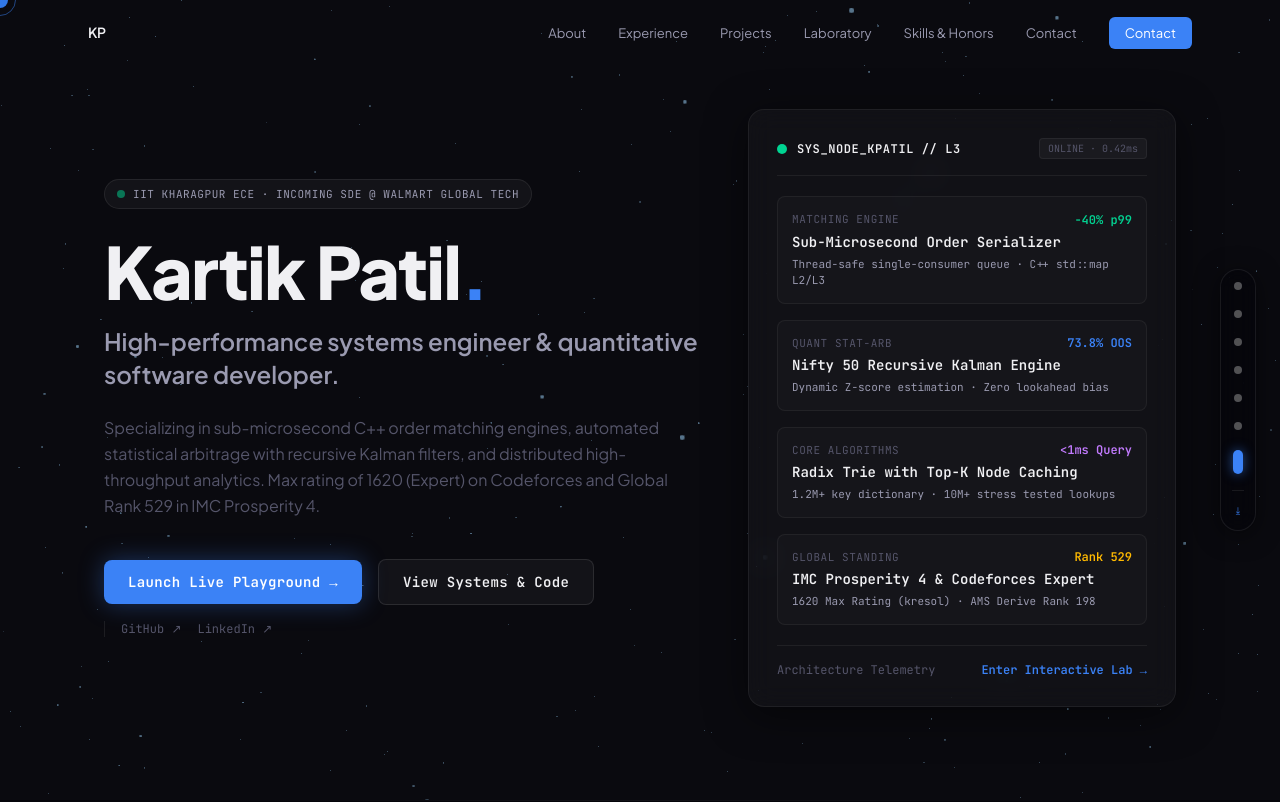
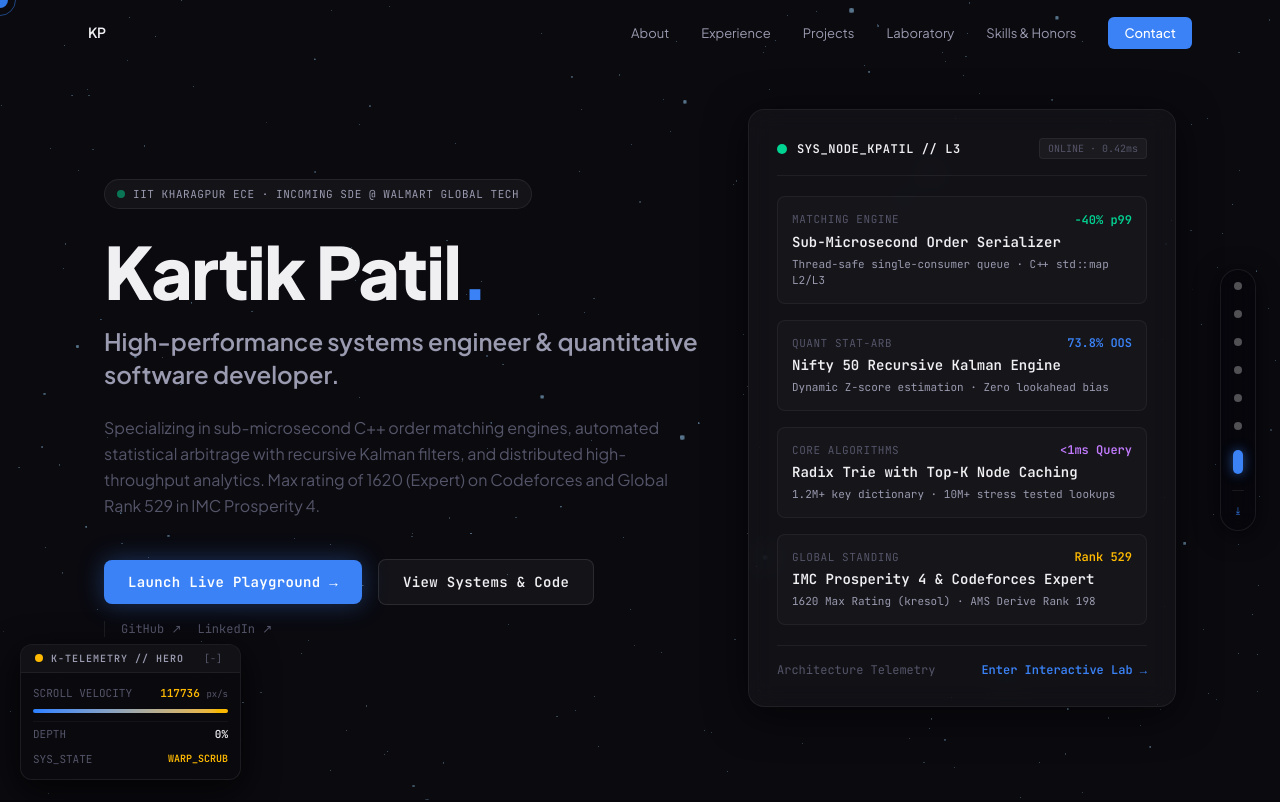
Before and after one commit to kmzpatil/portfolio, a Next.js app: page / in a window 1280 px wide. Shown: the top 802 px of the page. Built offline with nearby package versions, Linux system fonts and the light colour scheme.

Commit message:
add gsap scroll velocity skew, telemetry hud, and widen terminal

```diff
--- a/src/app/page.tsx
+++ b/src/app/page.tsx
@@ -11,11 +11,13 @@ import { projects } from "@/lib/data";
 import SmoothScroll from "@/components/SmoothScroll";
 import SectionScroller from "@/components/SectionScroller";
 import CtfConsoleEasterEgg from "@/components/CtfConsoleEasterEgg";
+import GsapScrollEffects from "@/components/GsapScrollEffects";
 
 export default function Home() {
   return (
     <>
       <CtfConsoleEasterEgg />
+      <GsapScrollEffects />
       <ParticleField />
       <NavBar />
       <SectionScroller />
--- /dev/null
+++ b/src/components/GsapScrollEffects.tsx
@@ -0,0 +1,173 @@
+'use client';
+
+import { useEffect, useRef, useState } from 'react';
+import { gsap } from 'gsap';
+import { ScrollTrigger } from 'gsap/ScrollTrigger';
+
+if (typeof window !== 'undefined') {
+  gsap.registerPlugin(ScrollTrigger);
+}
+
+export default function GsapScrollEffects() {
+  const [velocity, setVelocity] = useState(0);
+  const [scrollProgress, setScrollProgress] = useState(0);
+  const [activeSector, setActiveSector] = useState('HERO');
+  const [isWarp, setIsWarp] = useState(false);
+  const [isCollapsed, setIsCollapsed] = useState(false);
+  const hudRef = useRef<HTMLDivElement>(null);
+
+  useEffect(() => {
+    // 1. Velocity-driven 3D Card Skew
+    const cards = gsap.utils.toArray<HTMLElement>('.glow-card, .stat-card');
+
+    // Set transform origin for natural tilt
+    cards.forEach((card) => {
+      gsap.set(card, { transformOrigin: 'center center', force3D: true });
+    });
+
+    let skewSetter = gsap.quickSetter(cards, 'skewY', 'deg');
+    let clamp = gsap.utils.clamp(-4.5, 4.5);
+
+    const mainTrigger = ScrollTrigger.create({
+      onUpdate: (self) => {
+        const vel = self.getVelocity();
+        const clampedSkew = clamp(vel / -350);
+        skewSetter(clampedSkew);
+
+        const absVel = Math.abs(Math.round(vel));
+        setVelocity(absVel);
+        setScrollProgress(Math.round(self.progress * 100));
+        setIsWarp(absVel > 1200);
+
+        // Reset skew with spring tension
+        gsap.to(cards, {
+          skewY: 0,
+          duration: 0.6,
+          ease: 'power3.out',
+          overwrite: 'auto',
+        });
+      },
+    });
+
+    // 2. Laser Line Scrub on Section Dividers
+    const dividers = document.querySelectorAll<HTMLElement>('.section-divider');
+    const laserTriggers: ScrollTrigger[] = [];
+
+    dividers.forEach((div) => {
+      // Ensure relative positioning
+      div.style.position = 'relative';
+      div.style.overflow = 'hidden';
+
+      // Create laser bead element if not already present
+      let laser = div.querySelector('.gsap-laser-head') as HTMLElement;
+      if (!laser) {
+        laser = document.createElement('div');
+        laser.className = 'gsap-laser-head absolute top-0 bottom-0 w-24 bg-gradient-to-r from-transparent via-[var(--accent)] to-transparent pointer-events-none';
+        laser.style.boxShadow = '0 0 16px rgba(37, 99, 235, 0.9), 0 0 30px rgba(59, 130, 246, 0.6)';
+        laser.style.left = '-10%';
+        div.appendChild(laser);
+      }
+
+      const parentSection = div.closest('section');
+      if (parentSection) {
+        const trigger = ScrollTrigger.create({
+          trigger: parentSection,
+          start: 'top bottom',
+          end: 'bottom top',
+          scrub: 0.5,
+          onUpdate: (self) => {
+            gsap.set(laser, { left: `${self.progress * 110 - 5}%` });
+          },
+        });
+        laserTriggers.push(trigger);
+      }
+    });
+
+    // 3. Section Sector Detection for Telemetry HUD
+    const sections = ['hero', 'about', 'experience', 'projects', 'playground', 'skills', 'contact'];
+    const sectionTriggers: ScrollTrigger[] = [];
+
+    sections.forEach((id) => {
+      const el = document.getElementById(id);
+      if (el) {
+        const trig = ScrollTrigger.create({
+          trigger: el,
+          start: 'top 45%',
+          end: 'bottom 45%',
+          onEnter: () => setActiveSector(id.toUpperCase()),
+          onEnterBack: () => setActiveSector(id.toUpperCase()),
+        });
+        sectionTriggers.push(trig);
+      }
+    });
+
+    return () => {
+      mainTrigger.kill();
+      laserTriggers.forEach((t) => t.kill());
+      sectionTriggers.forEach((t) => t.kill());
+    };
+  }, []);
+
+  return (
+    <div
+      ref={hudRef}
+      className="fixed bottom-5 left-5 z-40 select-none hidden md:block"
+    >
+      <div className="bg-[#0A0A0F]/85 backdrop-blur-xl border border-white/[0.08] shadow-[0_10px_35px_rgba(0,0,0,0.7)] rounded-xl overflow-hidden transition-all duration-300">
+        {/* HUD Top Bar */}
+        <div className="px-3.5 py-1.5 bg-white/[0.03] border-b border-white/[0.06] flex items-center justify-between gap-4">
+          <div className="flex items-center gap-2">
+            <span className={`w-2 h-2 rounded-full ${isWarp ? 'bg-amber-400 animate-ping' : 'bg-blue-500 animate-pulse'}`} />
+            <span className="text-[10px] font-mono tracking-widest text-[var(--text-secondary)] font-semibold">
+              K-TELEMETRY // {activeSector}
+            </span>
+          </div>
+          <button
+            onClick={() => setIsCollapsed(!isCollapsed)}
+            className="text-[10px] font-mono text-[var(--text-tertiary)] hover:text-white px-1 transition-colors"
+            title="Toggle telemetry HUD"
+            aria-label="Toggle telemetry HUD"
+          >
+            {isCollapsed ? '[+]' : '[-]'}
+          </button>
+        </div>
+
+        {/* HUD Expanded Metrics */}
+        {!isCollapsed && (
+          <div className="p-3 font-mono text-[11px] space-y-2 min-w-[210px]">
+            {/* Velocity Readout */}
+            <div className="flex items-center justify-between">
+              <span className="text-[var(--text-tertiary)]">SCROLL VELOCITY</span>
+              <span className={`font-bold ${isWarp ? 'text-amber-400' : 'text-[var(--accent)]'}`}>
+                {velocity} <span className="text-[9px] font-normal text-[var(--text-tertiary)]">px/s</span>
+              </span>
+            </div>
+
+            {/* Velocity Micro-Bar */}
+            <div className="w-full h-1 bg-white/[0.05] rounded-full overflow-hidden">
+              <div
+                className={`h-full transition-all duration-75 ${
+                  isWarp ? 'bg-gradient-to-r from-blue-500 to-amber-400' : 'bg-[var(--accent)]'
+                }`}
+                style={{ width: `${Math.min((velocity / 1500) * 100, 100)}%` }}
+              />
+            </div>
+
+            {/* Scroll Depth & Memory Buffer */}
+            <div className="flex items-center justify-between pt-1 border-t border-white/[0.04]">
+              <span className="text-[var(--text-tertiary)]">DEPTH</span>
+              <span className="text-[var(--text-primary)] font-medium">{scrollProgress}%</span>
+            </div>
+
+            <div className="flex items-center justify-between">
+              <span className="text-[var(--text-tertiary)]">SYS_STATE</span>
+              <span className={`text-[10px] ${isWarp ? 'text-amber-400 font-bold' : 'text-emerald-400'}`}>
+                {isWarp ? 'WARP_SCRUB' : 'SYNC_OK'}
+              </span>
+            </div>
+          </div>
+        )}
+      </div>
+    </div>
+  );
+}
--- a/src/components/canvas/ParticleNetwork.tsx
+++ b/src/components/canvas/ParticleNetwork.tsx
@@ -22,18 +22,38 @@ function Particles({ count = 2000 }) {
   }, [count]);
 
   const elapsedRef = useRef(0);
+  const scrollVelocity = useRef(0);
+  const lastScrollY = useRef(0);
+
+  // Track real scroll velocity
+  if (typeof window !== 'undefined') {
+    window.onscroll = () => {
+      const currentY = window.scrollY;
+      const diff = currentY - lastScrollY.current;
+      lastScrollY.current = currentY;
+      scrollVelocity.current = Math.min(Math.max(diff * 0.04, -2.5), 2.5);
+    };
+  }
 
   useFrame((state, delta) => {
     elapsedRef.current += delta;
     const t = elapsedRef.current;
+
+    // Smooth decay of scroll velocity
+    scrollVelocity.current *= 0.92;
+
     if (points.current) {
-      points.current.rotation.y = t * 0.015;
-      points.current.rotation.x = t * 0.008;
+      points.current.rotation.y = t * 0.015 + scrollVelocity.current * 0.05;
+      points.current.rotation.x = t * 0.008 + scrollVelocity.current * 0.02;
 
       const targetX = (mouse.x * viewport.width) / 20;
       const targetY = (mouse.y * viewport.height) / 20;
       points.current.position.x += (targetX - points.current.position.x) * 0.015;
       points.current.position.y += (targetY - points.current.position.y) * 0.015;
+
+      // Dynamic warp depth on scroll
+      const targetZ = scrollVelocity.current * 1.8;
+      points.current.position.z += (targetZ - points.current.position.z) * 0.08;
     }
   });
 
--- a/src/components/sections/Contact.tsx
+++ b/src/components/sections/Contact.tsx
@@ -239,68 +239,61 @@ export default function Contact() {
   return (
     <section id="contact" className="min-h-screen flex flex-col justify-center relative py-16 sm:py-20 pb-32">
       <div className="section-divider absolute top-0 left-0 right-0" />
-      <div className="section-container w-full">
-        <div className="grid grid-cols-1 lg:grid-cols-2 gap-16 lg:gap-8 items-center">
+      <div className="section-container w-full max-w-5xl mx-auto">
 
+        {/* Header */}
         <motion.div
-            initial={{ opacity: 0, x: -30 }}
-            whileInView={{ opacity: 1, x: 0 }}
+          initial={{ opacity: 0, y: 30 }}
+          whileInView={{ opacity: 1, y: 0 }}
           viewport={{ once: true, margin: "-50px" }}
-            transition={{ duration: 0.7, ease: [0.25, 0.1, 0.25, 1] }}
+          transition={{ duration: 0.6, ease: [0.25, 0.1, 0.25, 1] }}
+          className="text-center mb-8 max-w-2xl mx-auto"
         >
-            <p className="text-subheading mb-5">Contact</p>
-            <h2 className="text-heading text-[var(--text-primary)] mb-8">
-              Open to new <span className="gradient-text">opportunities</span>.
+          <p className="text-subheading mb-2">Direct Interface</p>
+          <h2 className="text-heading text-[var(--text-primary)]">
+            Command Center <span className="gradient-text">&amp; Connect</span>
           </h2>
-            <p className="text-[15px] text-[var(--text-secondary)] leading-relaxed mb-10 max-w-md">
-              Whether you have a question, a project idea, or just want to discuss
-              high-performance engineering and quantitative systems, I&apos;m always open to connect.
+          <p className="text-sm text-[var(--text-secondary)] mt-3 font-mono">
+            Execute terminal commands or consult the K-OS AI daemon directly.
           </p>
-
-            <div className="space-y-6">
-              <a href="mailto:kmzpatil@gmail.com" className="flex items-center gap-4 group">
-                <div className="w-12 h-12 rounded-full border border-white/10 flex items-center justify-center group-hover:border-[var(--accent)] group-hover:bg-[var(--accent)]/10 transition-colors">
-                  <svg className="w-5 h-5 text-[var(--text-secondary)] group-hover:text-[var(--accent)] transition-colors" fill="none" stroke="currentColor" viewBox="0 0 24 24"><path strokeLinecap="round" strokeLinejoin="round" strokeWidth={1.5} d="M3 8l7.89 5.26a2 2 0 002.22 0L21 8M5 19h14a2 2 0 002-2V7a2 2 0 00-2-2H5a2 2 0 00-2 2v10a2 2 0 002 2z" /></svg>
-                </div>
-                <div>
-                  <span className="block text-sm text-[var(--text-tertiary)] mb-1 uppercase tracking-widest">Email</span>
-                  <span className="text-[15px] text-[var(--text-primary)] font-mono">kmzpatil@gmail.com</span>
-                </div>
-              </a>
-
-              <a href="https://linkedin.com/in/kmzpatil" target="_blank" rel="noopener noreferrer" className="flex items-center gap-4 group">
-                <div className="w-12 h-12 rounded-full border border-white/10 flex items-center justify-center group-hover:border-[var(--accent)] group-hover:bg-[var(--accent)]/10 transition-colors">
-                  <svg className="w-5 h-5 text-[var(--text-secondary)] group-hover:text-[var(--accent)] transition-colors" fill="none" stroke="currentColor" viewBox="0 0 24 24"><path strokeLinecap="round" strokeLinejoin="round" strokeWidth={1.5} d="M16 8a6 6 0 016 6v7h-4v-7a2 2 0 00-2-2 2 2 0 00-2 2v7h-4v-7a6 6 0 016-6zM2 9h4v12H2z" /><circle cx="4" cy="4" r="2" stroke="none" fill="currentColor" /></svg>
-                </div>
-                <div>
-                  <span className="block text-sm text-[var(--text-tertiary)] mb-1 uppercase tracking-widest">LinkedIn</span>
-                  <span className="text-[15px] text-[var(--text-primary)] font-mono">/in/kmzpatil</span>
-                </div>
-              </a>
-            </div>
         </motion.div>
 
+        {/* Expanded Width Terminal Window */}
         <motion.div
-            initial={{ opacity: 0, y: 40 }}
+          initial={{ opacity: 0, y: 30 }}
           whileInView={{ opacity: 1, y: 0 }}
           viewport={{ once: true, margin: "-50px" }}
-            transition={{ duration: 0.7, delay: 0.2, ease: [0.25, 0.1, 0.25, 1] }}
+          transition={{ duration: 0.7, delay: 0.15, ease: [0.25, 0.1, 0.25, 1] }}
+          className="w-full max-w-4xl mx-auto mb-8"
         >
-            <div className="glow-card rounded-xl overflow-hidden flex flex-col h-[450px]">
-              <div className="bg-[#111] px-4 py-3 border-b border-[var(--border-subtle)] flex items-center gap-2">
+          <div className="glow-card rounded-xl overflow-hidden flex flex-col h-[490px] shadow-[0_20px_50px_rgba(0,0,0,0.6)] border border-white/[0.08]">
+            {/* Terminal Window Bar */}
+            <div className="bg-[#111] px-4 py-3 border-b border-[var(--border-subtle)] flex items-center justify-between">
+              <div className="flex items-center gap-2">
                 <div className="w-3 h-3 rounded-full bg-red-500/80" />
                 <div className="w-3 h-3 rounded-full bg-yellow-500/80" />
                 <div className="w-3 h-3 rounded-full bg-green-500/80" />
-                <span className="ml-3 text-xs text-[var(--text-tertiary)] font-mono tracking-wider">guest@kartik-sys:~</span>
+                <span className="ml-3 text-xs text-[var(--text-tertiary)] font-mono tracking-wider">
+                  guest@kartik-hft-kernel:~
+                </span>
+              </div>
+              <div className="flex items-center gap-3 text-[11px] font-mono text-[var(--text-tertiary)]">
+                <span className="inline-flex items-center gap-1.5 text-emerald-400">
+                  <span className="w-1.5 h-1.5 rounded-full bg-emerald-400 animate-pulse" />
+                  ONLINE
+                </span>
+                <span className="hidden sm:inline">RTT: 14ms</span>
+              </div>
             </div>
 
+            {/* Terminal Scroll Stream */}
             <div ref={scrollContainerRef} className="flex-1 overflow-y-auto p-5 font-mono text-[13px] sm:text-sm space-y-4 bg-[#0a0a0a] scroll-smooth">
               {messages.map((msg) => (
                 <div key={msg.id} className={`flex ${msg.sender === 'user' ? 'justify-end' : 'justify-start'}`}>
-                    <div className={`max-w-[85%] rounded px-3 py-2 ${
+                  <div className={`max-w-[88%] rounded px-3.5 py-2 ${
                     msg.sender === 'user'
-                        ? 'bg-[var(--accent)]/10 text-[var(--text-primary)] border border-[var(--accent)]/20'
-                        : 'text-[var(--text-secondary)] whitespace-pre-wrap'
+                      ? 'bg-[var(--accent)]/15 text-[var(--text-primary)] border border-[var(--accent)]/30'
+                      : 'text-[var(--text-secondary)] whitespace-pre-wrap leading-relaxed'
                   }`}>
                     {msg.sender === 'system' && !msg.isTyping && <span className="text-[var(--accent)] mr-2">{'>'}</span>}
                     {msg.isTyping ? (
@@ -313,8 +306,9 @@ export default function Contact() {
               ))}
             </div>
 
+            {/* Terminal Input Form */}
             <form onSubmit={handleSubmit} className="p-3 border-t border-[var(--border-subtle)] bg-[#111] flex items-center">
-                <span className="text-[var(--accent)] font-mono mr-3 pl-2">{'$'}</span>
+              <span className="text-[var(--accent)] font-mono mr-3 pl-2 font-bold">{'$'}</span>
               <input
                 type="text"
                 aria-label="Terminal command or question for AI agent"
@@ -328,7 +322,50 @@ export default function Contact() {
           </div>
         </motion.div>
 
-        </div>
+        {/* Quick Connect Bar */}
+        <motion.div
+          initial={{ opacity: 0 }}
+          whileInView={{ opacity: 1 }}
+          viewport={{ once: true }}
+          transition={{ duration: 0.5, delay: 0.3 }}
+          className="flex flex-wrap items-center justify-center gap-4 sm:gap-6 text-xs sm:text-sm font-mono text-[var(--text-secondary)]"
+        >
+          <a
+            href="mailto:kmzpatil@gmail.com"
+            className="flex items-center gap-2 px-4 py-2 rounded-lg bg-white/[0.02] border border-white/[0.06] hover:border-[var(--accent)]/50 hover:bg-[var(--accent)]/10 hover:text-white transition-all duration-200"
+          >
+            <svg className="w-4 h-4 text-[var(--accent)]" fill="none" stroke="currentColor" viewBox="0 0 24 24"><path strokeLinecap="round" strokeLinejoin="round" strokeWidth={1.5} d="M3 8l7.89 5.26a2 2 0 002.22 0L21 8M5 19h14a2 2 0 002-2V7a2 2 0 00-2-2H5a2 2 0 00-2 2v10a2 2 0 002 2z" /></svg>
+            kmzpatil@gmail.com
+          </a>
+          <a
+            href="https://linkedin.com/in/kmzpatil"
+            target="_blank"
+            rel="noopener noreferrer"
+            className="flex items-center gap-2 px-4 py-2 rounded-lg bg-white/[0.02] border border-white/[0.06] hover:border-[var(--accent)]/50 hover:bg-[var(--accent)]/10 hover:text-white transition-all duration-200"
+          >
+            <svg className="w-4 h-4 text-[var(--accent)]" fill="none" stroke="currentColor" viewBox="0 0 24 24"><path strokeLinecap="round" strokeLinejoin="round" strokeWidth={1.5} d="M16 8a6 6 0 016 6v7h-4v-7a2 2 0 00-2-2 2 2 0 00-2 2v7h-4v-7a6 6 0 016-6zM2 9h4v12H2z" /><circle cx="4" cy="4" r="2" stroke="none" fill="currentColor" /></svg>
+            linkedin.com/in/kmzpatil
+          </a>
+          <a
+            href="https://github.com/kmzpatil"
+            target="_blank"
+            rel="noopener noreferrer"
+            className="flex items-center gap-2 px-4 py-2 rounded-lg bg-white/[0.02] border border-white/[0.06] hover:border-[var(--accent)]/50 hover:bg-[var(--accent)]/10 hover:text-white transition-all duration-200"
+          >
+            <span className="text-[var(--accent)]">#</span>
+            github.com/kmzpatil
+          </a>
+          <a
+            href="https://codeforces.com/profile/kresol"
+            target="_blank"
+            rel="noopener noreferrer"
+            className="flex items-center gap-2 px-4 py-2 rounded-lg bg-white/[0.02] border border-white/[0.06] hover:border-[var(--accent)]/50 hover:bg-[var(--accent)]/10 hover:text-white transition-all duration-200"
+          >
+            <span className="text-[var(--accent)]">CF:</span>
+            kresol (1620)
+          </a>
+        </motion.div>
+
       </div>
     </section>
   );
--- a/src/components/ui/NavBar.tsx
+++ b/src/components/ui/NavBar.tsx
@@ -44,7 +44,7 @@ export default function NavBar() {
 
         {/* Desktop nav */}
         <ul className="hidden md:flex items-center gap-8">
-          {sections.slice(1).map((s) => (
+          {sections.slice(1, -1).map((s) => (
             <li key={s.id}>
               <a
                 href={`#${s.id}`}
@@ -56,8 +56,8 @@ export default function NavBar() {
           ))}
           <li>
             <a
-              href="mailto:kmzpatil@gmail.com"
-              className="text-[13px] px-4 py-2 rounded-md bg-[var(--accent)] text-white hover:bg-blue-600 transition-colors duration-200"
+              href="#contact"
+              className="text-[13px] px-4 py-2 rounded-md bg-[var(--accent)] text-white hover:bg-blue-600 transition-colors duration-200 font-medium"
             >
               Contact
             </a>
```
Lines whose indentation alone changed are shown as unchanged.
